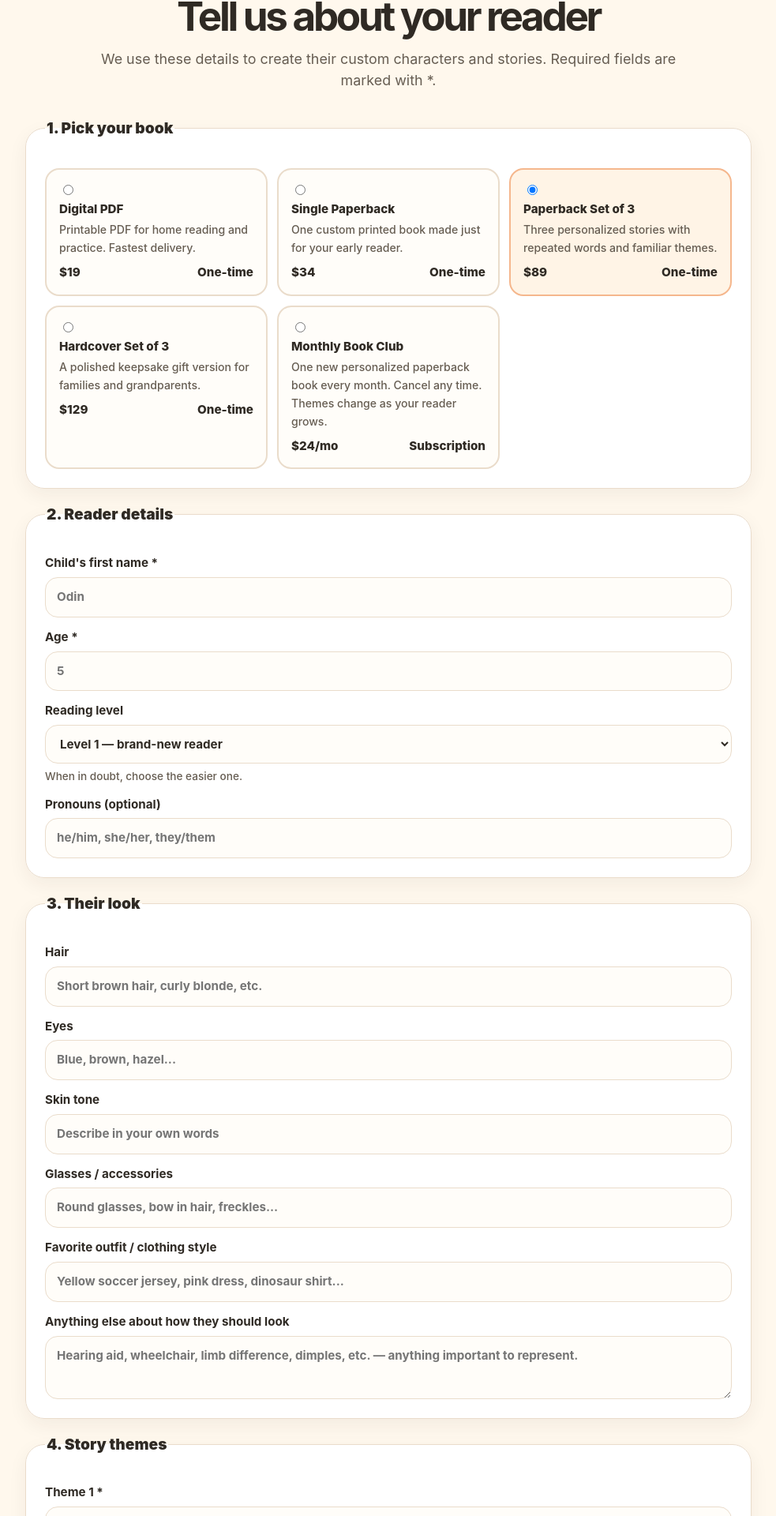
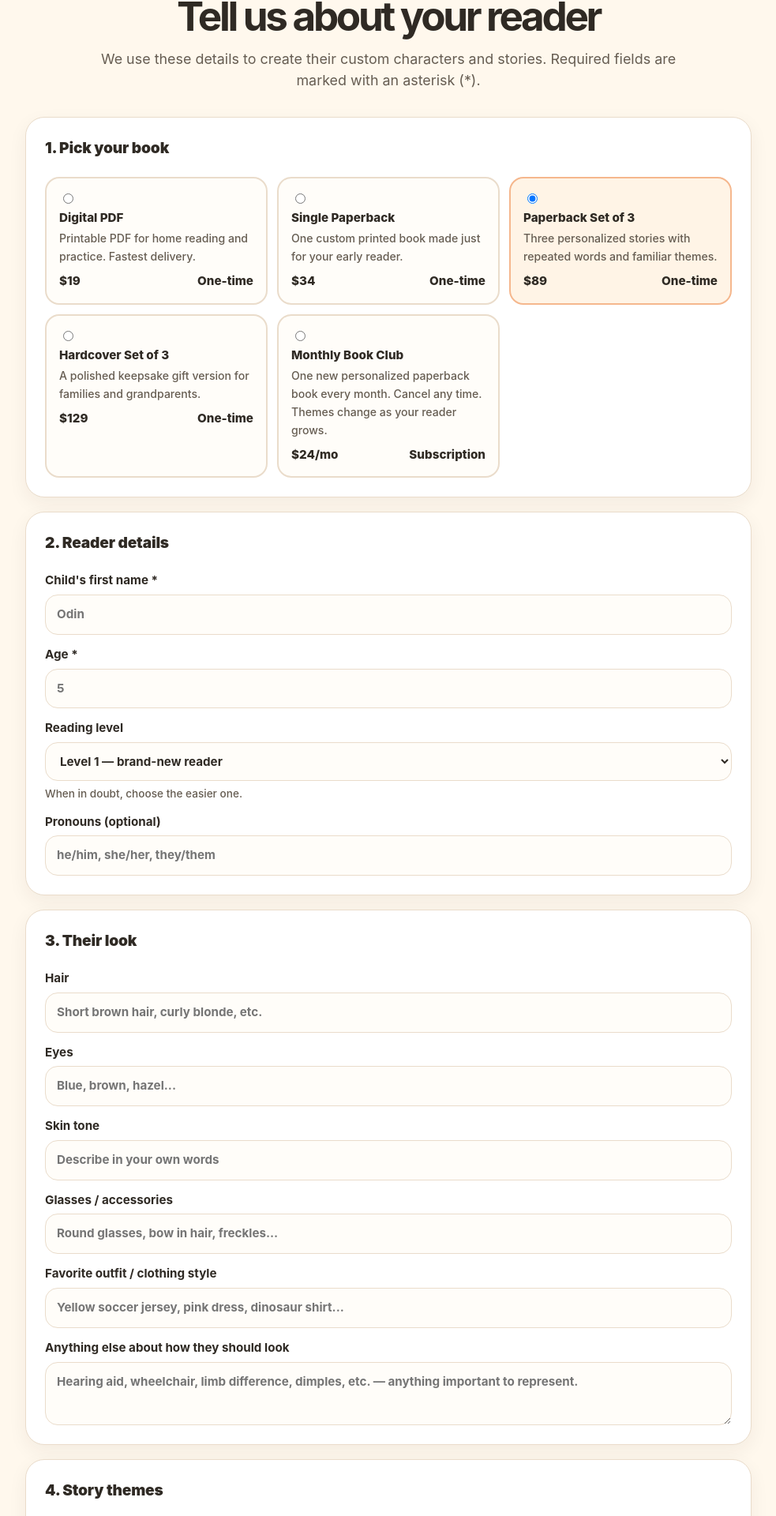
Before and after one commit to thorunderdahl-tech/customlearntoread, a Next.js app: page /order in a window 1280 px wide. Shown: the part 191-2111 px from the top of the page at 79% size, without its empty margins (148-1131 px from the left). Built offline with nearby package versions, Linux system fonts and the light colour scheme.

Commit message:
Design fixes: hero letter-spacing, fieldset->div, asterisk wording

```diff
--- a/app/globals.css
+++ b/app/globals.css
@@ -50,9 +50,9 @@ nav a:hover { color: var(--ink); }
   padding: clamp(56px, 9vw, 110px) clamp(20px, 5vw, 72px);
 }
 .hero-copy h1 {
-  font-size: clamp(3rem, 8vw, 6.4rem);
-  line-height: 0.92;
-  letter-spacing: -0.075em;
+  font-size: clamp(2.6rem, 7vw, 5.4rem);
+  line-height: 1.02;
+  letter-spacing: -0.025em;
   margin: 0 0 24px;
   max-width: 900px;
 }
@@ -155,12 +155,22 @@ nav a:hover { color: var(--ink); }
 .pricing-grid { grid-template-columns: repeat(4, minmax(0, 1fr)); }
 .levels-grid { grid-template-columns: repeat(4, minmax(0, 1fr)); }
 
-.step-card, .price-card, .levels-grid article, .faq-list details, fieldset.card {
+.step-card, .price-card, .levels-grid article, .faq-list details, .card {
   background: var(--paper);
   border: 1px solid var(--line);
   border-radius: var(--radius);
   padding: 24px;
   box-shadow: 0 8px 24px rgba(47,42,36,.06);
+}
+.card {
+  display: grid;
+  gap: 14px;
+}
+.card .legend {
+  font-weight: 900;
+  font-size: 1.2rem;
+  margin: 0 0 8px;
+  letter-spacing: -0.01em;
 }
 .step-card .num {
   width: 44px; height: 44px;
@@ -211,8 +221,6 @@ h3 { margin: 18px 0 8px; font-size: 1.25rem; letter-spacing: -0.02em; }
 
 .form-section { background: var(--cream); }
 .intake-form { max-width: 920px; margin: 0 auto; display: grid; gap: 18px; }
-fieldset { border: 0; margin: 0; display: grid; gap: 14px; }
-legend { font-weight: 900; font-size: 1.2rem; margin-bottom: 12px; }
 label { display: grid; gap: 6px; color: var(--ink); font-weight: 700; font-size: 0.95rem; }
 label .hint { color: var(--muted); font-weight: 500; font-size: 0.85rem; }
 input, textarea, select {
--- a/app/order/OrderForm.tsx
+++ b/app/order/OrderForm.tsx
@@ -116,8 +116,8 @@ export default function OrderForm() {
 
   return (
     <form className="intake-form" onSubmit={handleSubmit}>
-      <fieldset className="card">
-        <legend>1. Pick your book</legend>
+      <div className="card">
+        <h3 className="legend">1. Pick your book</h3>
         <div className="format-grid">
           {PRODUCTS.map((p) => (
             <label
@@ -142,10 +142,10 @@ export default function OrderForm() {
             </label>
           ))}
         </div>
-      </fieldset>
+      </div>
 
-      <fieldset className="card">
-        <legend>2. Reader details</legend>
+      <div className="card">
+        <h3 className="legend">2. Reader details</h3>
         <label>
           Child&apos;s first name *
           <input
@@ -189,10 +189,10 @@ export default function OrderForm() {
             placeholder="he/him, she/her, they/them"
           />
         </label>
-      </fieldset>
+      </div>
 
-      <fieldset className="card">
-        <legend>3. Their look</legend>
+      <div className="card">
+        <h3 className="legend">3. Their look</h3>
         <label>
           Hair
           <input
@@ -246,10 +246,10 @@ export default function OrderForm() {
             placeholder="Hearing aid, wheelchair, limb difference, dimples, etc. — anything important to represent."
           />
         </label>
-      </fieldset>
+      </div>
 
-      <fieldset className="card">
-        <legend>4. Story themes</legend>
+      <div className="card">
+        <h3 className="legend">4. Story themes</h3>
         <label>
           Theme 1 *
           <input
@@ -284,10 +284,10 @@ export default function OrderForm() {
             placeholder="Favorite color: orange. Jersey #7. Dog is Biscuit. Grandma is 'Nana'. Etc."
           />
         </label>
-      </fieldset>
+      </div>
 
-      <fieldset className="card">
-        <legend>5. Parent contact</legend>
+      <div className="card">
+        <h3 className="legend">5. Parent contact</h3>
         <label>
           Your name *
           <input
@@ -349,7 +349,7 @@ export default function OrderForm() {
             custom book and will not be shared publicly. *
           </span>
         </label>
-      </fieldset>
+      </div>
 
       {error && <div className="notice error">{error}</div>}
 
--- a/app/order/page.tsx
+++ b/app/order/page.tsx
@@ -13,10 +13,10 @@ export default function OrderPage() {
         <h2>Tell us about your reader</h2>
         <p>
           We use these details to create their custom characters and stories.
-          Required fields are marked with *.
+          Required fields are marked with an asterisk (*).
         </p>
       </div>
-      <Suspense fallback={<p style={{ textAlign: "center" }}>Loading…</p>}>
+      <Suspense fallback={<p style={{ textAlign: "center" }}>Loading...</p>}>
         <OrderForm />
       </Suspense>
     </section>
```
